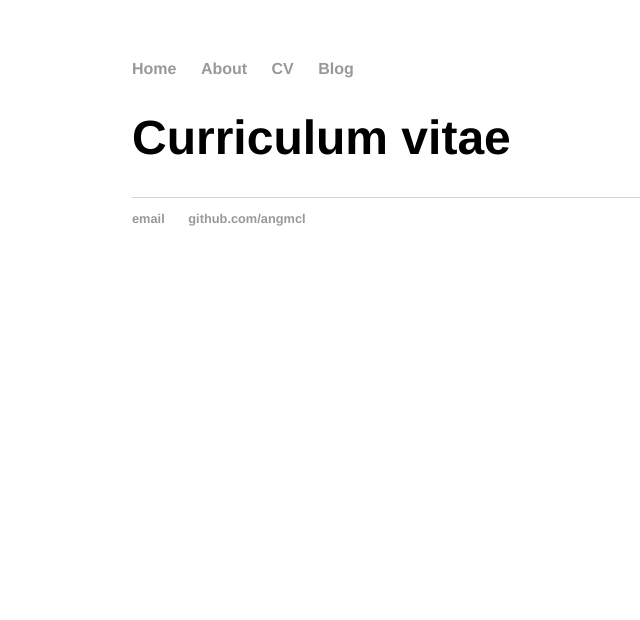
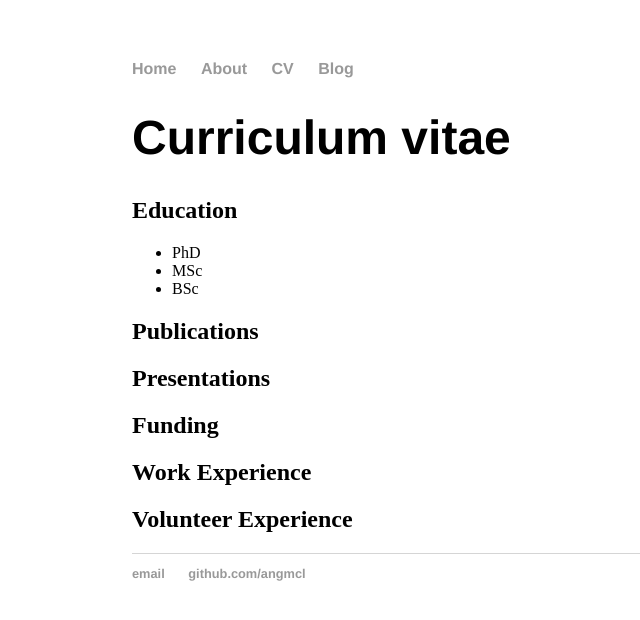
Before and after one commit to AngMcL/angmcl.github.io, a Jekyll site: the page built from cv/index.html, in a window 1280 px wide. Shown: the top 620 px of the page, without its empty margins (60-700 px from the left). Built offline with Jekyll 4.4.1, drawn with Linux system fonts in a browser that asks for light colours.

Commit message:
Update index.html

```diff
--- a/cv/index.html
+++ b/cv/index.html
@@ -2,4 +2,24 @@
 layout: default
 title: Curriculum vitae
 ---
-	<h1>{{ page.title }}</h1>
+<h1>{{ page.title }}</h1>
+
+
+<section>
+<h2>Education</h2>
+<ul>
+  <li>PhD</li>
+  <li>MSc</li>
+  <li>BSc</li>
+</ul>
+</section>
+
+<h2>Publications</h2>
+
+<h2>Presentations</h2>
+
+<h2>Funding</h2>
+
+<h2>Work Experience</h2>
+
+<h2>Volunteer Experience</h2>
```
